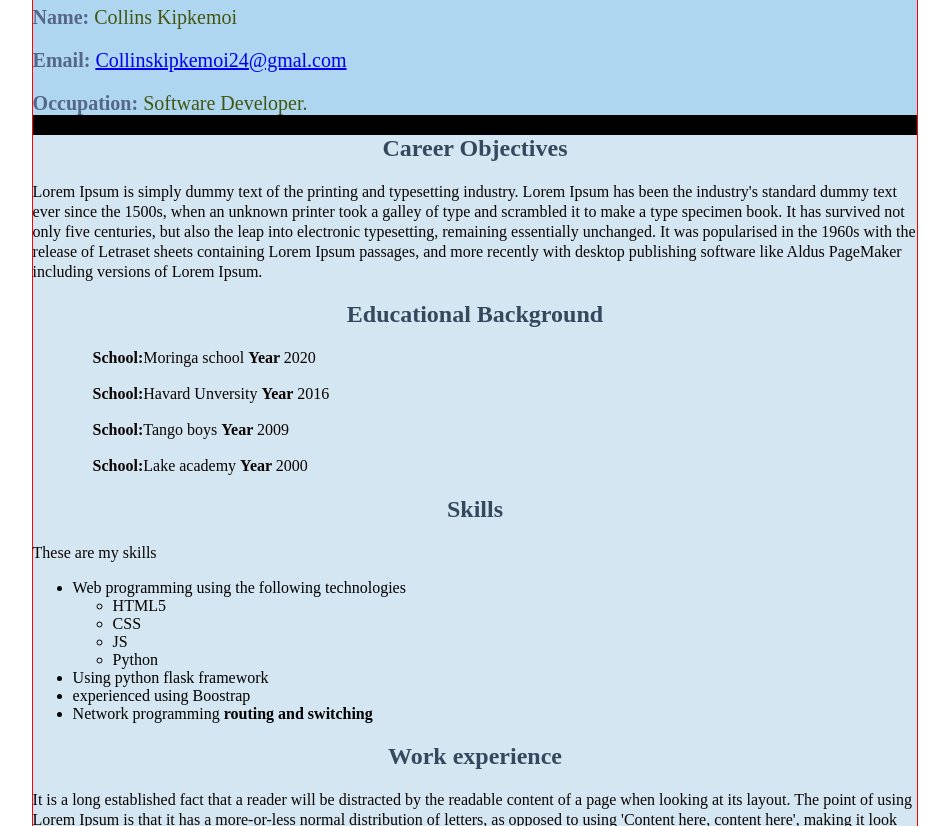
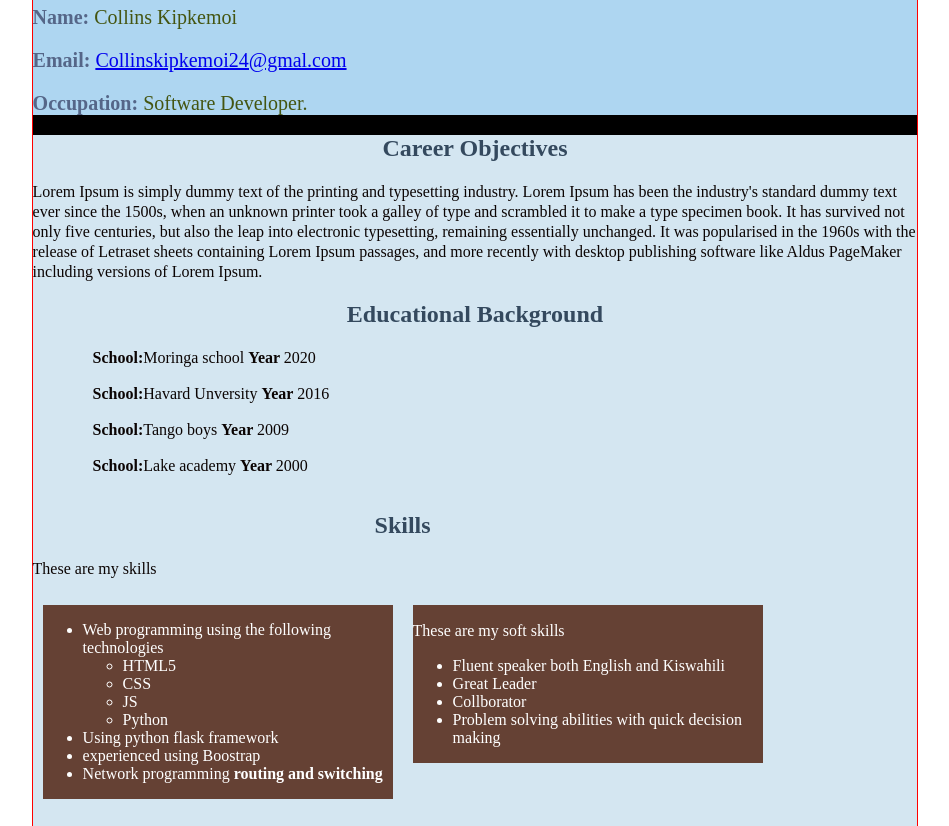
Before and after one commit to kipkemoimayor/CV, a plain HTML site: page profile.html in a window 1280 px wide. Shown: the part 104-930 px from the top of the page, without its empty margins (165-1114 px from the left). Drawn offline with Linux system fonts and the light colour scheme.

Commit message:
This commit adds floats

```diff
--- a/css/profile.css
+++ b/css/profile.css
@@ -48,3 +48,16 @@
   border: 1px solid white;
   border-radius: 20px;
 }
+.one {
+  float: left;
+  width: 350px;
+  margin: 10px;
+  background-color: #654134;
+  color: white;
+}
+.one p{
+  color:white;
+}
+.skills{
+  display:inline-block;
+}
--- a/profile.html
+++ b/profile.html
@@ -23,8 +23,10 @@
         <p><strong>School:</strong>Tango boys <strong>Year </strong>2009</p>
         <p><strong>School:</strong>Lake academy <strong>Year </strong>2000</p>
         </span>
+        <div class="skills">
           <h2>Skills</h2>
           <p>These are my skills</p>
+          <div class="one">
           <ul>
             <li>Web programming using the following technologies
             <ul>
@@ -37,6 +39,18 @@
             <li>experienced using Boostrap</li>
             <li>Network programming <strong>routing and switching</strong></li>
           </ul>
+            </div>
+            <div class="one">
+              <p>These are my soft skills</p>
+              <ul>
+                <li>Fluent speaker both English and Kiswahili</li>
+                <li>Great Leader</li>
+                <li>Collborator</li>
+                <li>Problem solving abilities with quick decision making</li>
+              </ul>
+
+            </div>
+        </div>
           <h2>Work experience</h2>
           <p>It is a long established fact that a reader will be distracted by the readable content of a page when looking at its layout. The point of using Lorem Ipsum is that it has a more-or-less normal distribution of letters, as opposed to using 'Content here, content here', making it look like readable English. Many desktop publishing packages and web page editors now use Lorem Ipsum as their default model text, and a search for 'lorem ipsum' will uncover many web sites still in their infancy. Various versions have evolved over the years, sometimes by accident, sometimes on purpose (injected humour and the like).</p>
           <h2>Referees</h2>
```
